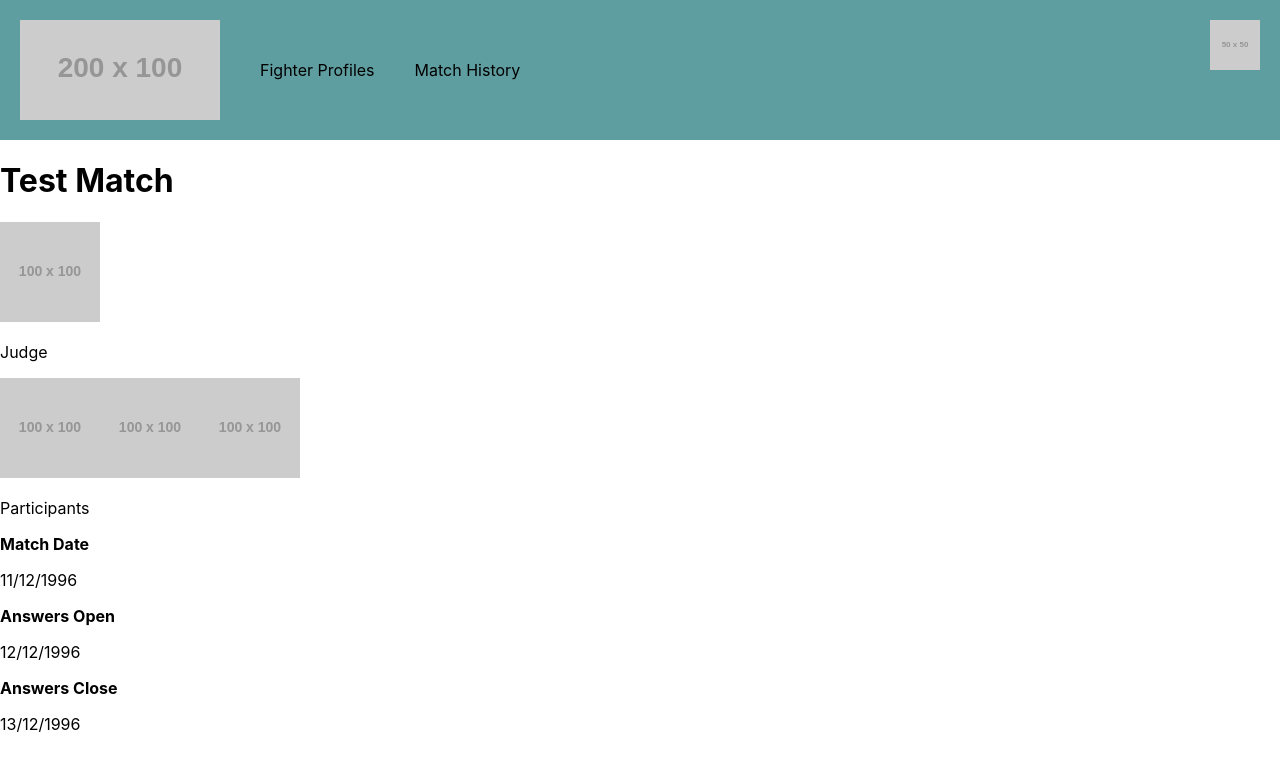
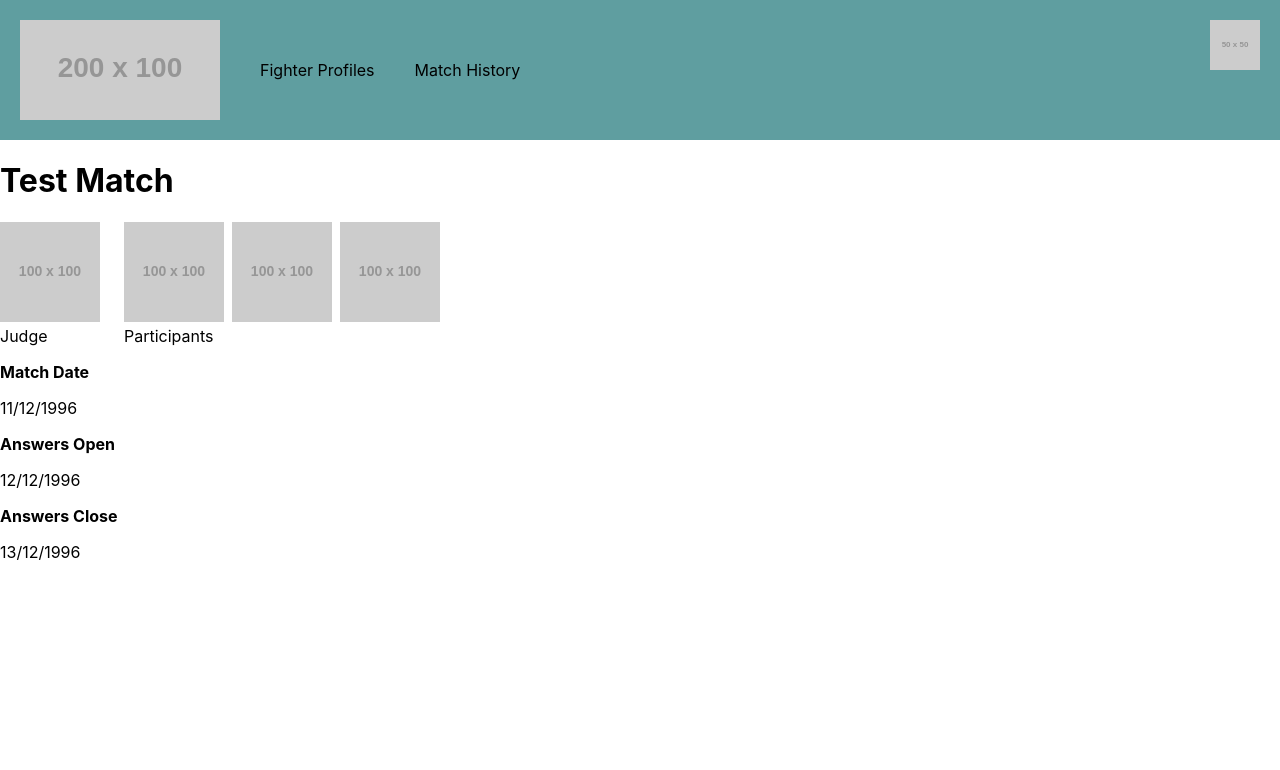
Before and after one commit to rhystaj/game-fights-web-app, a React (Create React App) app in the folder code/game-fights/: page / in a window 1280 px wide. Shown: the top 770 px of the page. Built offline with nearby package versions, Linux system fonts and the light colour scheme.

Commit message:
Style SoloParticipantMatchInfo so images are all lined horizontally.

```diff
--- a/code/game-fights/src/components/match_info/SoloParticipantInfo.jsx
+++ b/code/game-fights/src/components/match_info/SoloParticipantInfo.jsx
@@ -1,16 +1,18 @@
 import React from 'react'
+
+import './../../style/SoloParticipantInfo.css'
 
 const SoloParticipantInfo = props => {
   return (
     <div>
       {/* Render the image of the Judge */}
-      <div id='judgeDisplay'>
+      <div className='userDisplay'>
         <img src='https://via.placeholder.com/100' alt='Judge' />
         <p>Judge</p>
       </div>
 
       {/* Render the images of the participants. */}
-      <div id='participantsDisplay'>
+      <div className='userDisplay'>
         {props.users.map(element => {
           // Find image based on user - IMPLEMENT LATER
           // For now, just use a placeholder image.
--- /dev/null
+++ b/code/game-fights/src/style/SoloParticipantInfo.css
@@ -0,0 +1,13 @@
+.userDisplay {
+  display: inline-block;
+  margin-right: 1em;
+}
+
+.userDisplay img {
+  margin-right: 0.5em;
+}
+
+.userDisplay p {
+  margin: 0px;
+  padding: 0px;
+}
```
